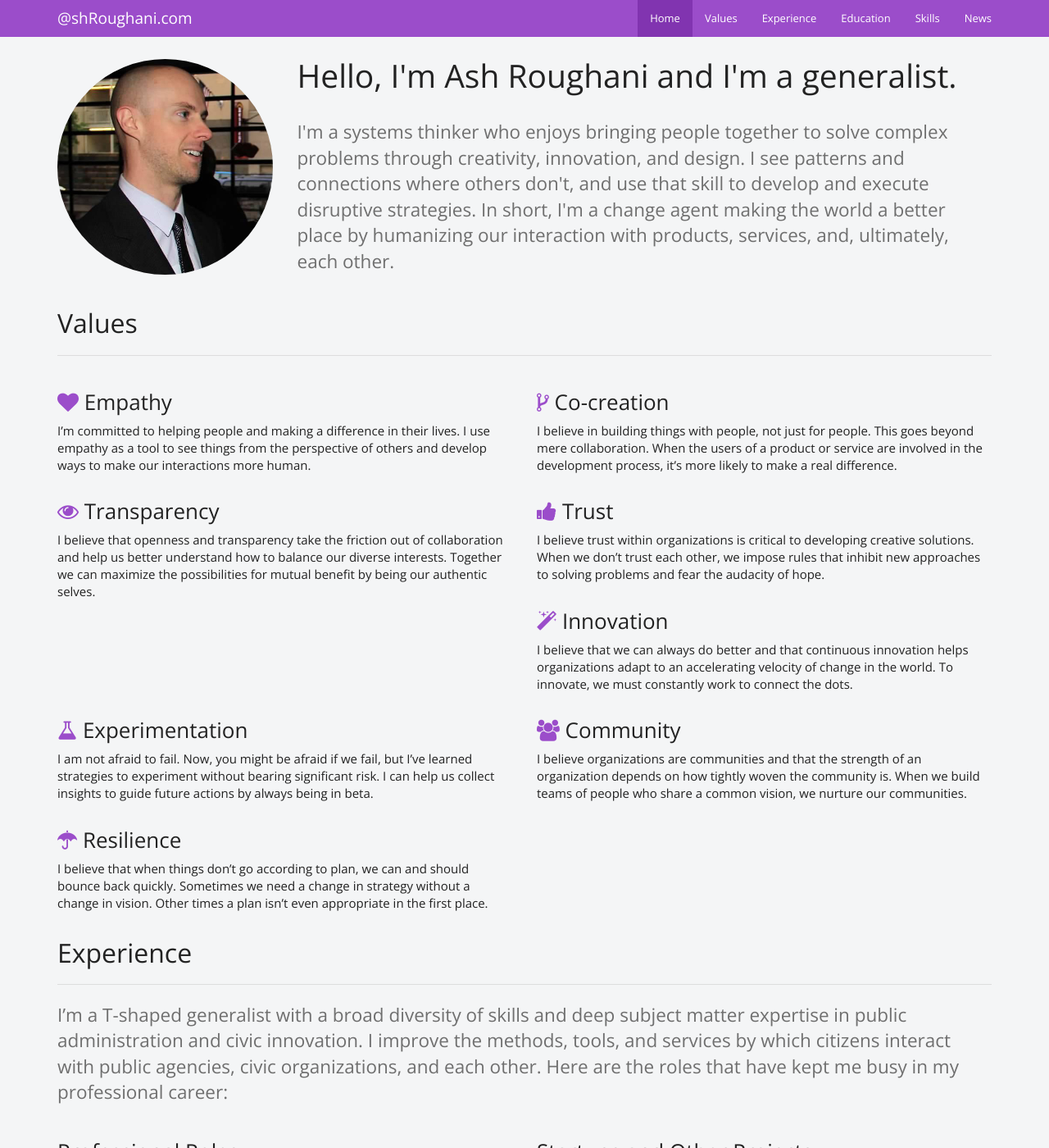
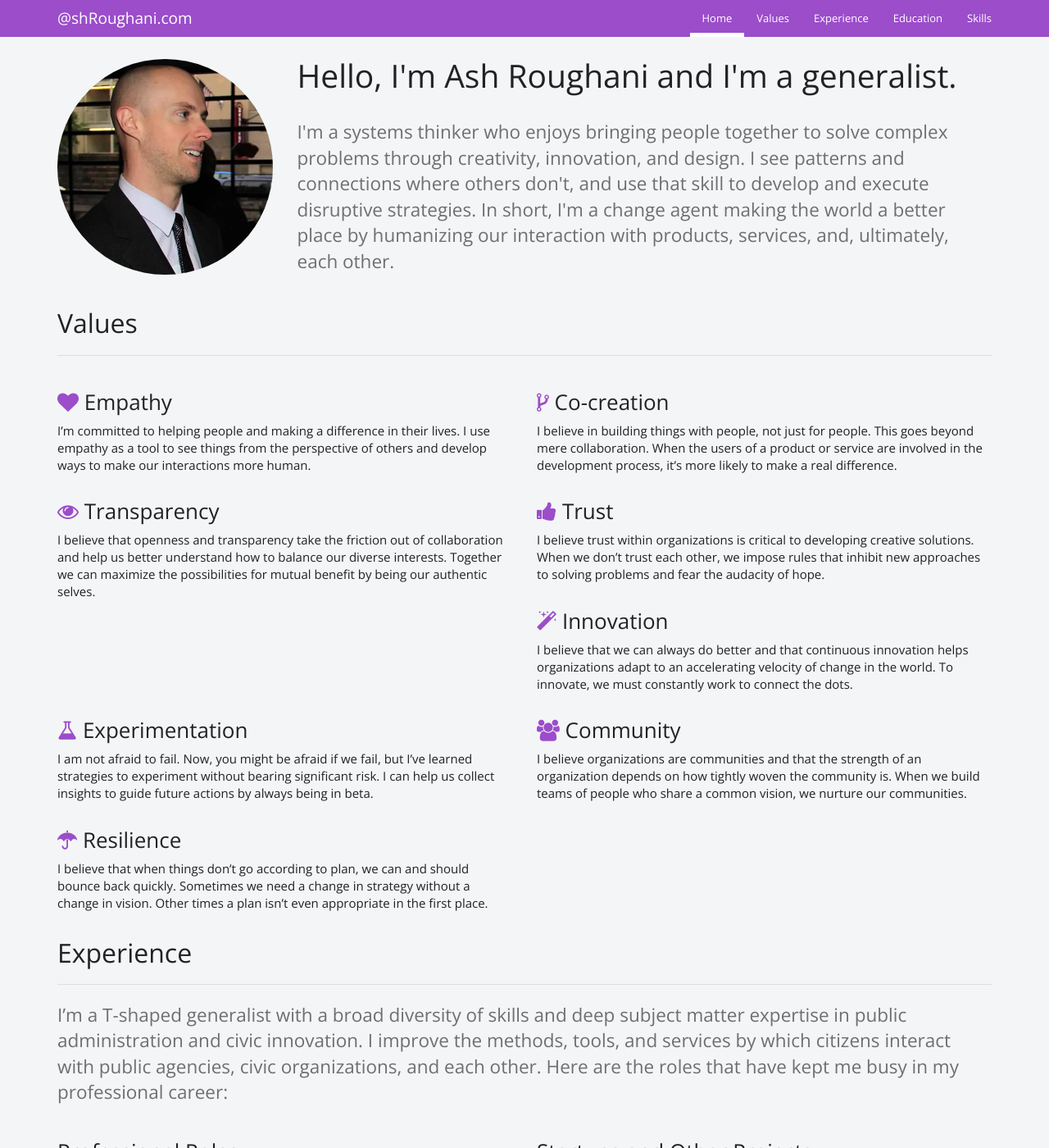
Before and after one commit to roughani/ashroughani.com, a Jekyll site: the page built from index.md, in a window 1280 px wide and 1400 px high. Shown: the whole window at 82% size. Built offline with Jekyll 4.4.1, drawn with Linux system fonts in a browser that asks for light colours; nearby versions of some CDN libraries.

Commit message:
Update styles

```diff
--- a/_data/navigation.yml
+++ b/_data/navigation.yml
@@ -8,5 +8,5 @@
   slug: education
 - name: Skills
   slug: skills
-- name: News
-  slug: news
+# - name: News
+#   slug: news
--- a/css/styles.scss
+++ b/css/styles.scss
@@ -23,3 +23,64 @@ i {
 .img-home {
   margin-top: 22px;
 }
+.label {
+  line-height: 2.2;
+}
+
+// Inverse navbar
+.navbar-inverse {
+  background-color: $navbar-inverse-bg;
+  border-color: $navbar-inverse-border;
+
+  .navbar-brand {
+    color: $navbar-inverse-brand-color;
+    &:hover,
+    &:focus {
+      color: $navbar-inverse-brand-hover-color;
+      background-color: $brand-primary;
+      border-bottom: 5px solid white;
+      font-weight: 400;
+    }
+  }
+
+  .navbar-text {
+    color: $navbar-inverse-color;
+  }
+
+  .navbar-nav {
+    > li > a {
+      color: $navbar-inverse-link-color;
+
+      &:hover,
+      &:focus {
+        color: $navbar-inverse-link-hover-color;
+        background-color: $brand-primary;
+        border-bottom: 5px solid white;
+        font-weight: 400;
+      }
+    }
+    > .active > a {
+      &,
+      &:hover,
+      &:focus {
+        color: $navbar-inverse-link-active-color;
+        background-color: $brand-primary;
+        border-bottom: 5px solid white;
+        font-weight: 400;
+      }
+    }
+    > .disabled > a {
+      &,
+      &:hover,
+      &:focus {
+        color: $navbar-inverse-link-disabled-color;
+        background-color: $brand-primary;
+      }
+    }
+  }
+}
+@media (min-width: 768px) {
+  .navbar-nav > li > a {
+    padding-bottom: 7px;
+  }
+}
```
